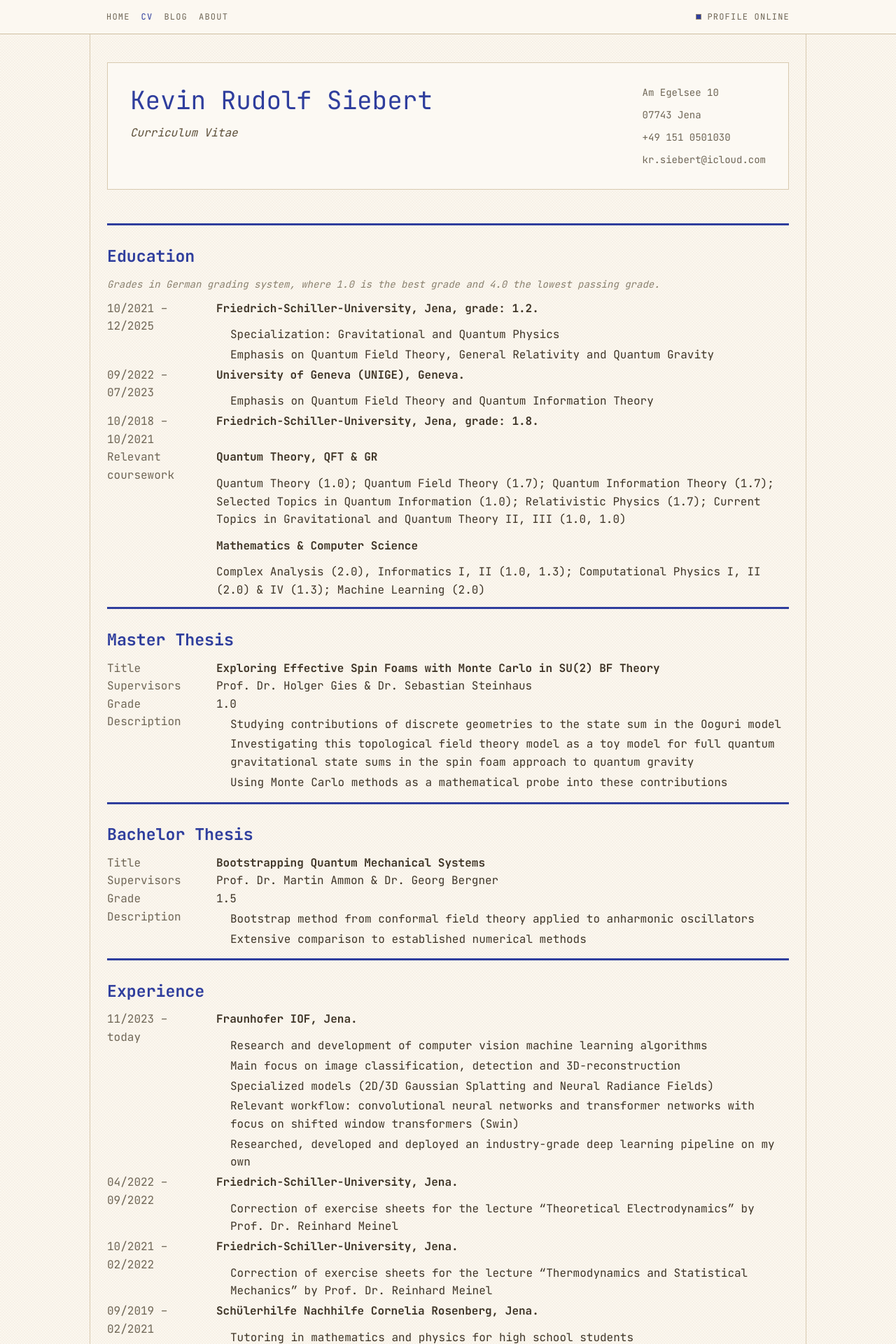
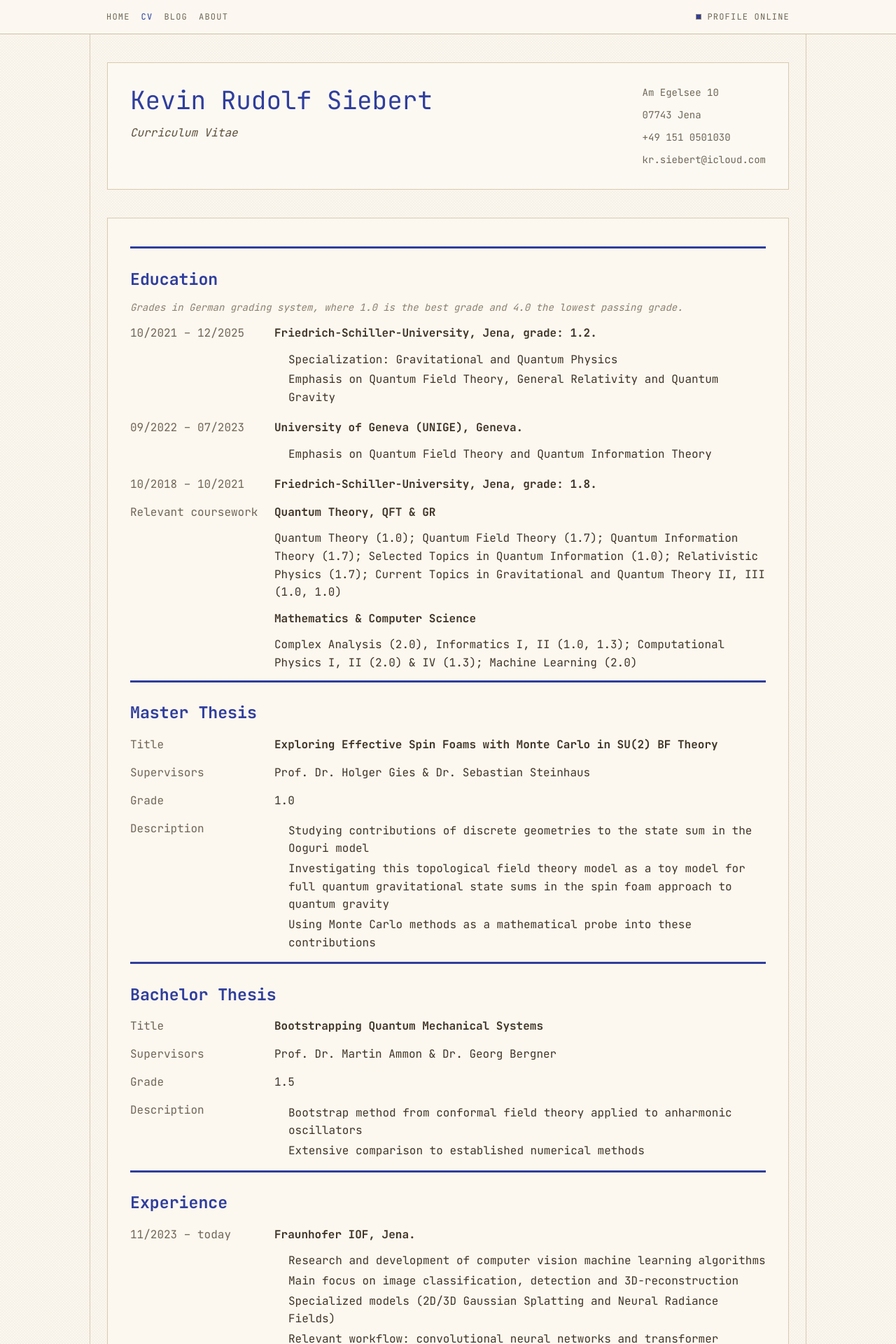
Before and after one commit to I-am-Rudi/i-am-rudi.github.io, a Jekyll site: the page built from cv.md, in a window 1280 px wide. Shown: the top 1920 px of the page at 70% size. Built offline with Jekyll 4.4.1, drawn with Linux system fonts in a browser that asks for light colours; nearby versions of some CDN libraries.

Commit message:
cv in a card

```diff
--- /dev/null
+++ b/_includes/card-shell.html
@@ -0,0 +1,3 @@
+<article class="card card-cv {{ include.class }}">
+  {{ include.content }}
+</article>
--- a/_layouts/default.html
+++ b/_layouts/default.html
@@ -185,7 +185,7 @@
 
       .cv-item {
         display: grid;
-        grid-template-columns: 140px 1fr;
+        grid-template-columns: 190px minmax(0, 1fr);
         gap: 1rem;
         margin-top: 0.9rem;
       }
@@ -316,6 +316,10 @@
         border-radius: 0.375rem;
       }
 
+      .card-cv {
+        padding: 2rem;
+      }
+
       .section {
         display: flex;
         flex-direction: column;
--- a/cv.md
+++ b/cv.md
@@ -169,4 +169,4 @@ Linux, Git, Inkscape, Obsidian
 {% endcapture %}
 
 {% include profile-intro.html content=cv_left_content right_content=cv_right_content content_class="space-y-2 text-[#5d503a]" right_class="text-sm cv-meta" %}
-{% include stack.html class="mt-10 space-y-0" content=cv_sections %}
+{% include card-shell.html class="mt-10" content=cv_sections %}
```
